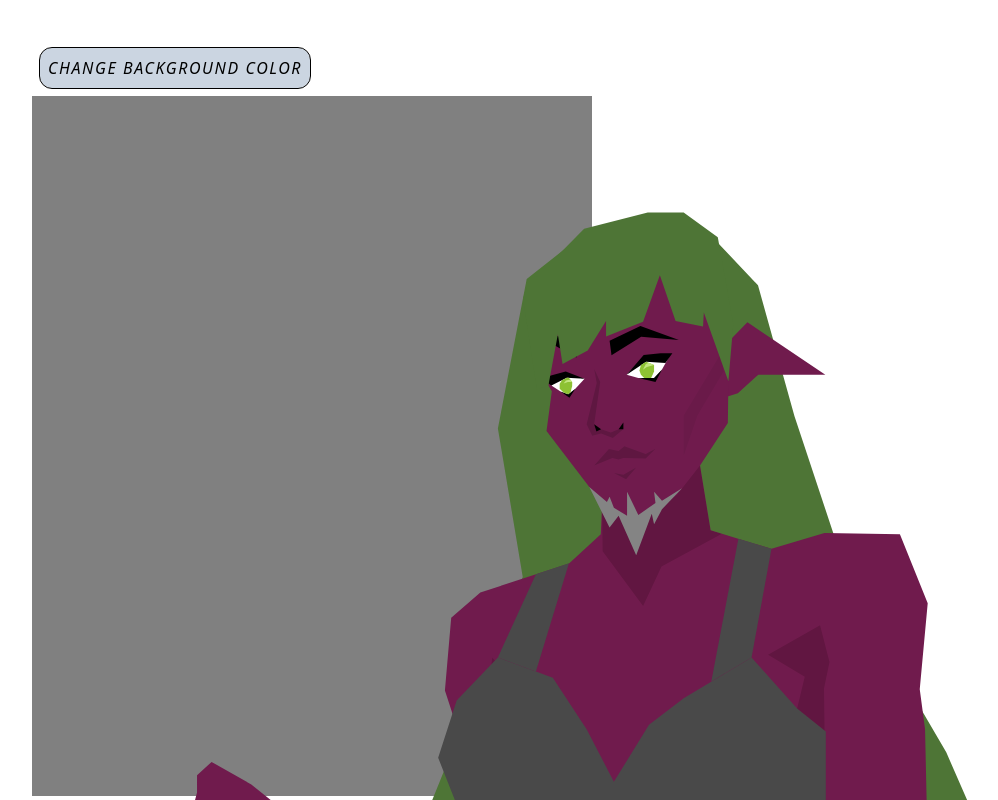
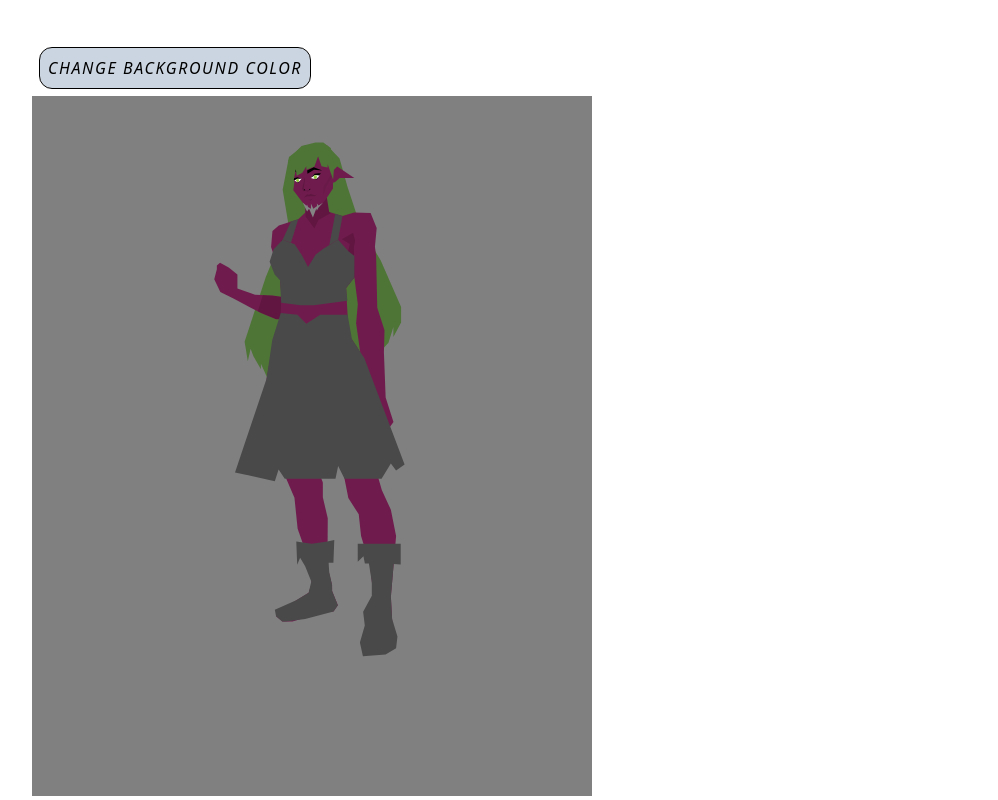
Before and after one commit to BicepGirl/CharacterCreation, a React (Create React App) app: page / in a window 1280 px wide. Shown: the top 800 px of the page, without its empty margins (8-1006 px from the left). Built offline with nearby package versions, Linux system fonts and the light colour scheme.

Commit message:
bug fix svg nu kan man klicka genom skit

```diff
--- a/src/App.js
+++ b/src/App.js
@@ -3,9 +3,8 @@ import CharacterCreator from "./components/characterCreator/CharacterCreator"
 
 function App() {
   return (
-    <div className="container w-1/2">
+    <div className="">
       <Landing></Landing>
-      <CharacterCreator></CharacterCreator>
     </div>
   )
 }
--- a/src/Components/CharacterCreator/Bg/CharacterBackground.js
+++ b/src/Components/CharacterCreator/Bg/CharacterBackground.js
@@ -1,5 +1,6 @@
 import React, { useState } from "react"
 import { ChromePicker } from "react-color"
+import CharacterField from "../character/CharacterField"
 
 const CharacterBackground = () => {
   const [color, setColor] = useState("#808080")
@@ -9,7 +10,7 @@ const CharacterBackground = () => {
     <div className=" p-10">
       <div className="">
         {show && (
-          <div className=" mb-10">
+          <div className=" mb-10 absolute bottom-0">
             <ChromePicker
               disableAlpha={true}
               disableHsl={false}
@@ -29,7 +30,11 @@ const CharacterBackground = () => {
         </button>
 
         <div style={{ backgroundColor: color }}>
-          <div className="width-[300px] h-[700px] "></div>
+          <div className="width-[300px] h-[700px] ">
+            <div className="scale-50">
+              <CharacterField></CharacterField>
+            </div>
+          </div>
         </div>
       </div>
     </div>
--- a/src/Components/Landing.js
+++ b/src/Components/Landing.js
@@ -1,11 +1,9 @@
-
-import CharacterBackground from "./characterCreator/Bg/CharacterBackground";
+import CharacterBackground from "./characterCreator/Bg/CharacterBackground"
 
 const Landing = () => {
   return (
-    <div className="">
+    <div className="w-1/2">
       <CharacterBackground />
-      <div className=""></div>
     </div>
   )
 }
--- a/src/components/characterCreator/CharacterCreator.js
+++ b/src/components/characterCreator/CharacterCreator.js
@@ -3,7 +3,11 @@
 import CharacterField from "./character/CharacterField"
 
 function CharacterCreator() {
-  return <CharacterField />
+  return (
+    <div className="scale-75">
+      <CharacterField />
+    </div>
+  )
 }
 
 export default CharacterCreator
--- a/src/components/characterCreator/character/CharacterField.js
+++ b/src/components/characterCreator/character/CharacterField.js
@@ -10,7 +10,7 @@ import ShoesTwoComponent from "./assets/bodyOne/components/shoes/ShoesTwo"
 
 function CharacterField() {
   return (
-    <div>
+    <div className="pointer-events-none ">
       <div className=" absolute inset-0 ">
         <BgHairOneComponent></BgHairOneComponent>
       </div>
```
